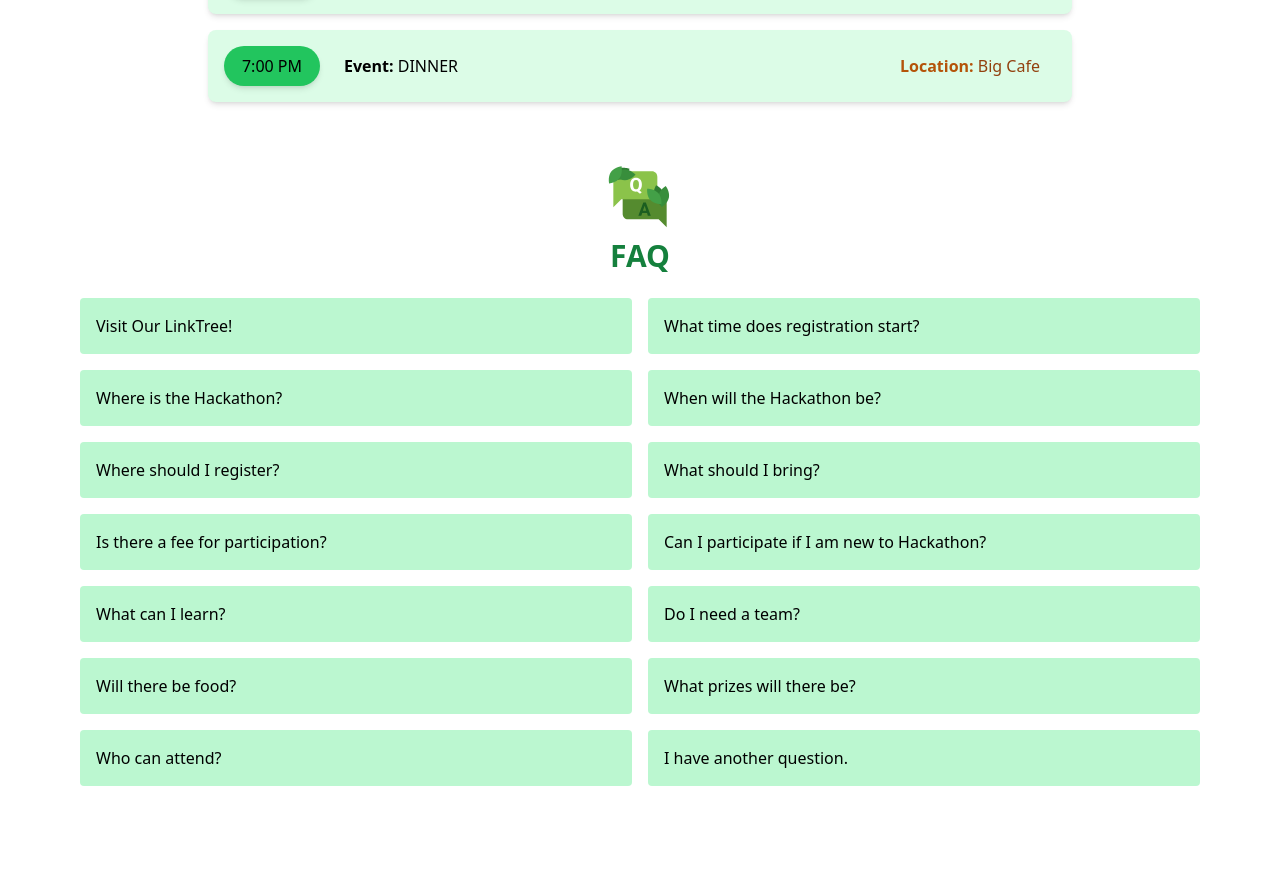
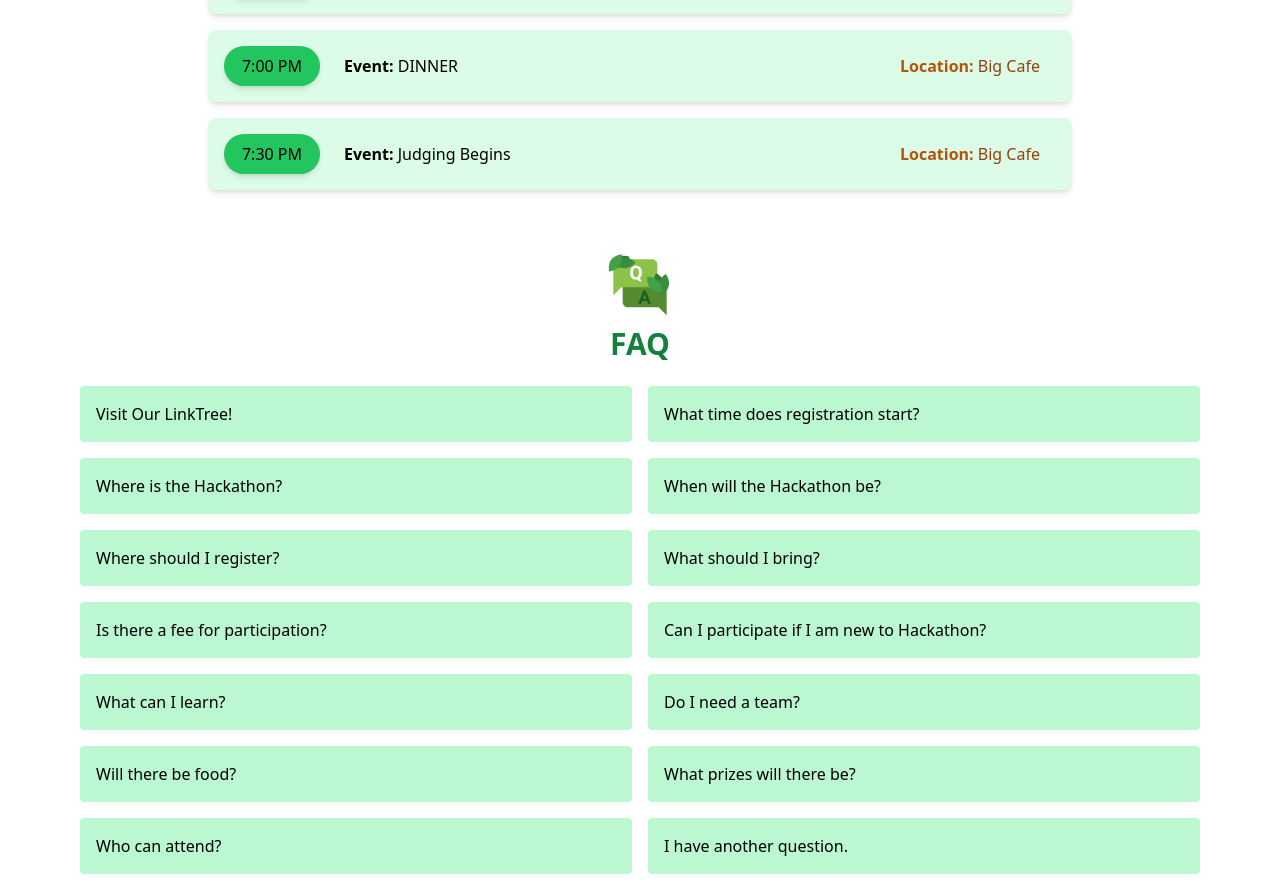
Before and after one commit to shuknuk/brhacks24, a Next.js app: page / in a window 1280 px wide. Shown: the part 4827-5714 px from the top of the page. Built offline with nearby package versions, Linux system fonts and the light colour scheme.

Commit message:
schedule updates

```diff
--- a/components/Schedule.jsx
+++ b/components/Schedule.jsx
@@ -28,6 +28,7 @@ const Schedule = () => {
     { Time: "6:00 PM", Event: "Quantum Computing", Location: "Room 171" },
     { Time: "6:00 PM", Event: "Data Struc", Location: "Room 173" },
     { Time: "7:00 PM", Event: "DINNER", Location: "Big Cafe" },
+    { Time: "7:30 PM", Event: "Judging Begins", Location: "Big Cafe" },
   ];
 
   return (
```
